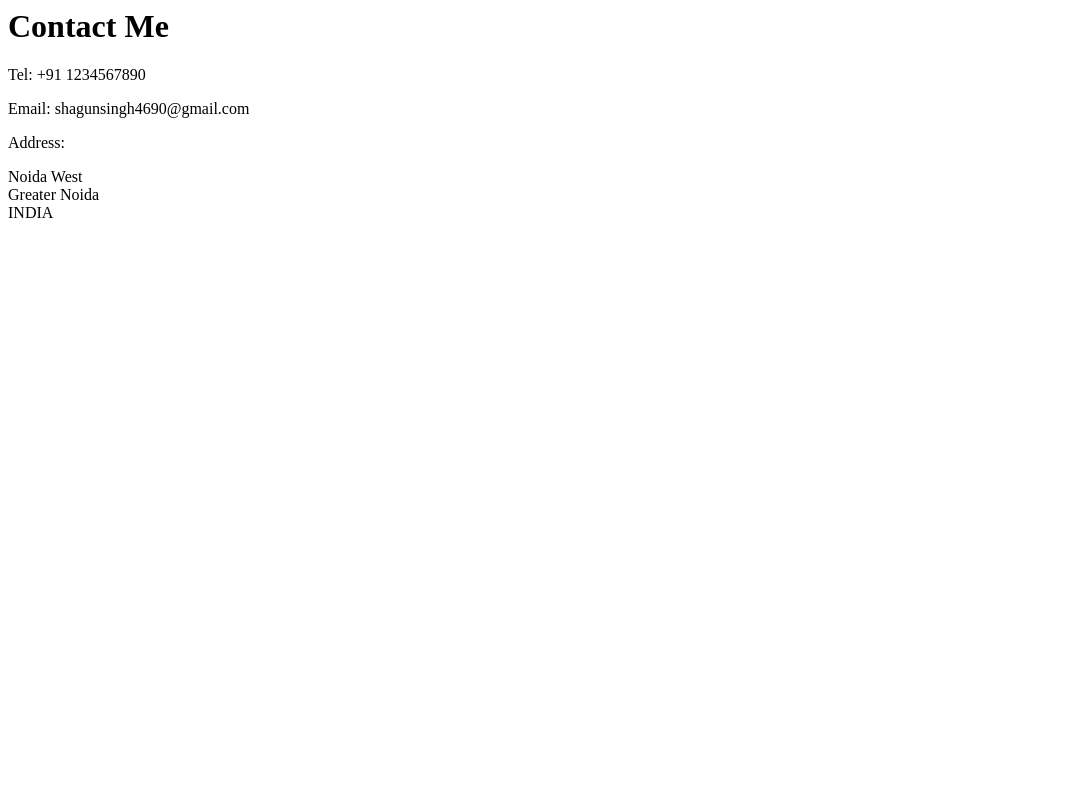
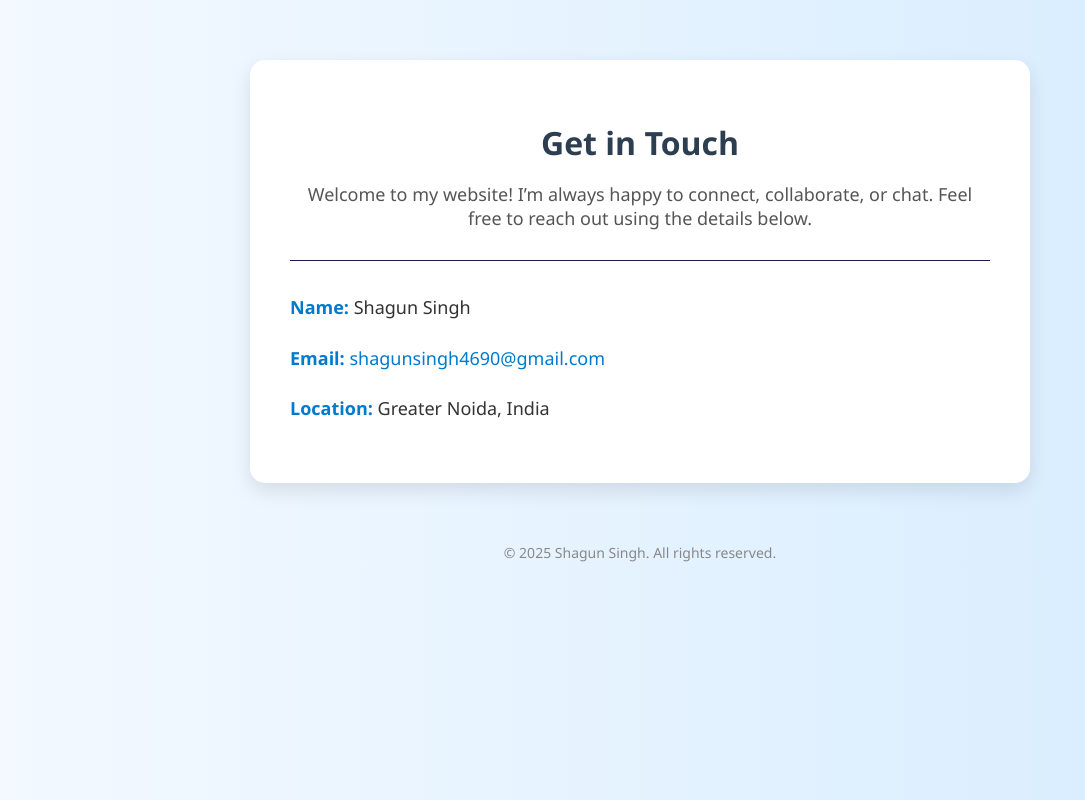
Before and after one commit to ShagunSingh367/About-Cats-html, a plain HTML site: page contact.html in a window 1280 px wide. Shown: the whole page, without its empty margins (0-1085 px from the left). Drawn offline with Linux system fonts and the light colour scheme.

Commit message:
Add files via upload

```diff
--- a/contact.html
+++ b/contact.html
@@ -1,9 +1,93 @@
-<h1>Contact Me</h1>
-<p>Tel: +91 1234567890</p>
-<p>Email: shagunsingh4690@gmail.com</p>
-<p>Address:</p>
-<p>
-  Noida West<br />
-  Greater Noida<br />
-  INDIA <br />
-</p>
+<!DOCTYPE html>
+<html lang="en">
+<head>
+  <meta charset="UTF-8">
+  <meta name="viewport" content="width=device-width, initial-scale=1.0">
+  <title>Contact - Shagun</title>
+  <style>
+    body {
+      background-color:rgb(44, 136, 136);
+      font-family: 'Segoe UI', Tahoma, Geneva, Verdana, sans-serif;
+      background: linear-gradient(to right, #f3f9ff, #d6ecff);
+      margin: 0;
+      padding: 0;
+    }
+
+    .container {
+      max-width: 700px;
+      margin: 60px auto;
+      background-color: #fff;
+      padding: 40px;
+      border-radius: 15px;
+      box-shadow: 0 8px 20px rgba(0, 0, 0, 0.1);
+    }
+
+    h1 {
+      text-align: center;
+      color: #2c3e50;
+      margin-bottom: 10px;
+    }
+
+    p.welcome {
+      text-align: center;
+      font-size: 18px;
+      color: #555;
+      margin-bottom: 30px;
+    }
+
+    .contact-info {
+      font-size: 18px;
+      line-height: 1.8;
+      color: #333;
+    }
+
+    .contact-info strong {
+      color: #007acc;
+    }
+
+    .contact-info a {
+      color: #007acc;
+      text-decoration: none;
+      transition: 0.3s ease;
+    }
+
+    .contact-info a:hover {
+      text-decoration: underline;
+    }
+
+    .divider {
+      margin: 30px 0;
+      height: 1px;
+      background-color: #281158;
+    }
+
+    footer {
+      text-align: center;
+      font-size: 14px;
+      color: #888;
+      margin-top: 40px;
+    }
+
+  </style>
+</head>
+<body>
+
+  <div class="container">
+    <h1>Get in Touch</h1>
+    <p class="welcome">Welcome to my website! I’m always happy to connect, collaborate, or chat. Feel free to reach out using the details below.</p>
+
+    <div class="divider"></div>
+
+    <div class="contact-info">
+      <p><strong>Name:</strong> Shagun Singh</p>
+      <p><strong>Email:</strong> <a href="mailto:shagunsingh4690@gmail.com">shagunsingh4690@gmail.com</a></p>
+      <p><strong>Location:</strong> Greater Noida, India</p>
+    </div>
+  </div>
+
+  <footer>
+    &copy; 2025 Shagun Singh. All rights reserved.
+  </footer>
+
+</body>
+</html>
```
